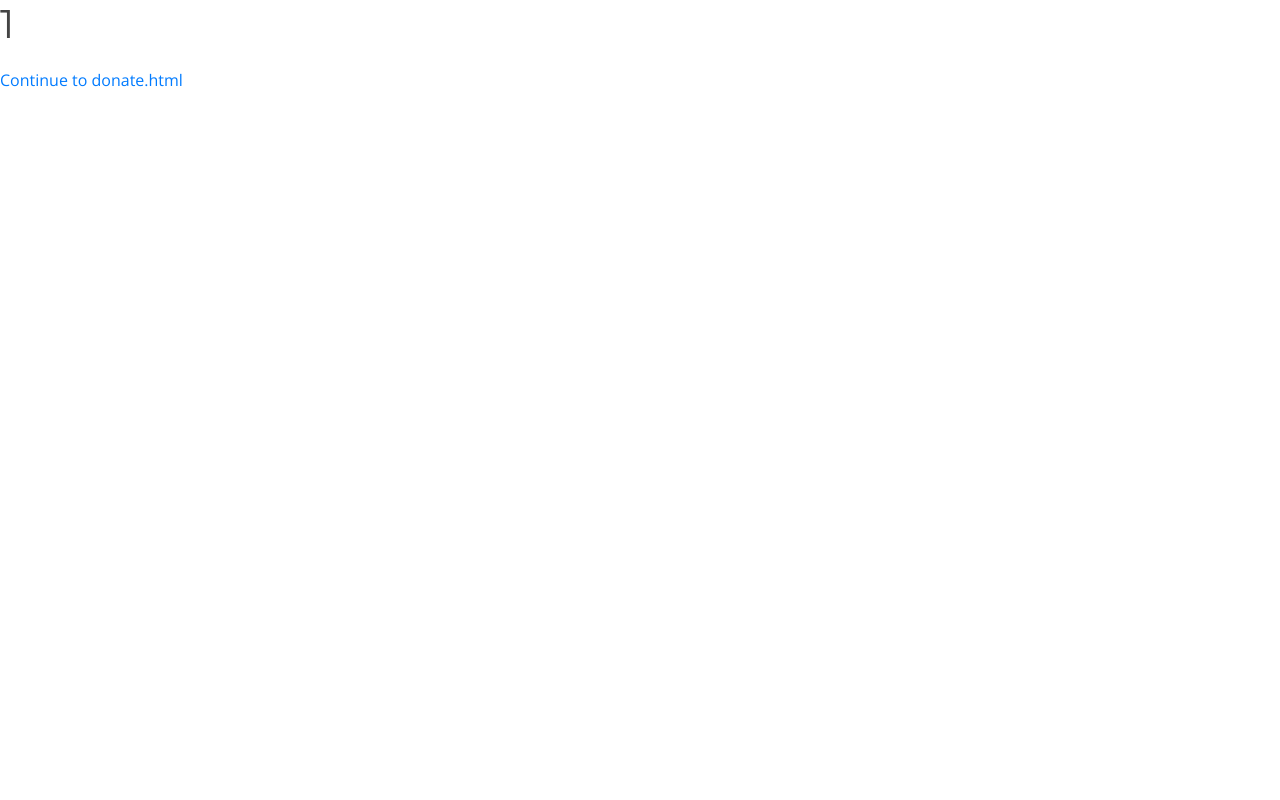
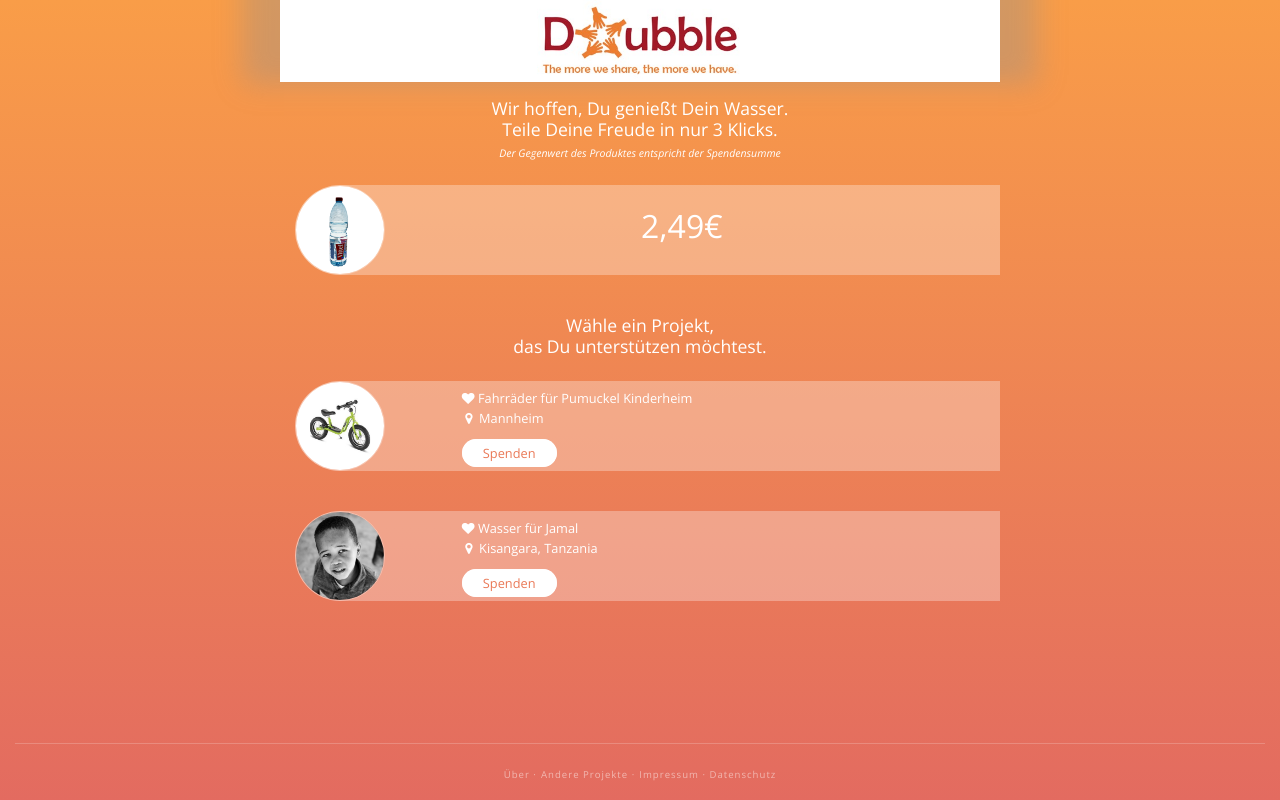
Before and after one commit to doubble-donation/doubble-donation.github.io, a plain HTML site: page 1/index.html in a window 1280 px wide. Drawn offline with nearby package versions, Linux system fonts and the light colour scheme; files that its build step writes are made by us from their sources; files whose address does not match are found by name.

Commit message:
donation page 1

```diff
--- a/1/index.html
+++ b/1/index.html
@@ -15,17 +15,17 @@
   <link href="https://fonts.googleapis.com/css?family=Open+Sans:300,300i,400,400i,700,700i|Montserrat:300,400,500,700" rel="stylesheet">
 
   <!-- Bootstrap CSS File -->
-  <link href="lib/bootstrap/css/bootstrap.min.css" rel="stylesheet">
+  <link href="/hi/lib/bootstrap/css/bootstrap.min.css" rel="stylesheet">
 
   <!-- Libraries CSS Files -->
-  <link href="lib/font-awesome/css/font-awesome.css" rel="stylesheet">
-  <link href="lib/animate/animate.min.css" rel="stylesheet">
-  <link href="lib/ionicons/css/ionicons.min.css" rel="stylesheet">
-  <link href="lib/owlcarousel/assets/owl.carousel.min.css" rel="stylesheet">
-  <link href="lib/lightbox/css/lightbox.min.css" rel="stylesheet">
+  <link href="/hi/lib/font-awesome/css/font-awesome.css" rel="stylesheet">
+  <link href="/hi/lib/animate/animate.min.css" rel="stylesheet">
+  <link href="/hi/lib/ionicons/css/ionicons.min.css" rel="stylesheet">
+  <link href="/hi/lib/owlcarousel/assets/owl.carousel.min.css" rel="stylesheet">
+  <link href="/hi/lib/lightbox/css/lightbox.min.css" rel="stylesheet">
 
   <!-- Main Stylesheet File -->
-  <link href="css/style.css" rel="stylesheet">
+  <link href="/css/style.css" rel="stylesheet">
 
   <!-- Global site tag (gtag.js) - Google Analytics -->
   <script async src="https://www.googletagmanager.com/gtag/js?id=UA-136781716-1"></script>
@@ -39,9 +39,6 @@
 </head>
 
 <body>
-  <h1>1</h1>
-  <a href="/2">Continue to donate.html</a>
-
   <!-- JavaScript Libraries -->
   <script src="lib/jquery/jquery.min.js"></script>
   <script src="lib/jquery/jquery-migrate.min.js"></script>
@@ -60,11 +57,119 @@
   <!-- Template Main Javascript File -->
   <script src="js/main.js"></script>
 
-  <!-- Tooltip -->
-  <script>
-    $(function () {
-      $('[data-toggle="tooltip"]').tooltip()
-    })
-  </script>
-</body>
+  <!-- Header Logo -->
+  <div id="header">
+    <div class="container-fluid margin-bot-sm">
+      <div class="row header-logo">
+        <div class="col-sm-12">
+          <img class="logo" src="/ressources/logo.jpg">
+        </div>
+      </div>
+    </div>
+  </div>
+
+  <!-- Content 1: Wasser genießen -->
+  <div class="container-fluid margin-bot-sm">
+    <div class="row main-content">
+      <div class="col-md-12">
+        <h3>
+          Wir hoffen, Du genießt Dein Wasser.<br>
+          Teile Deine Freude in nur 3 Klicks.<br>
+          <span class="p-subtext">Der Gegenwert des Produktes entspricht der Spendensumme</span>
+        </h3>
+      </div>
+    </div>
+  </div>
+
+
+
+  <!-- Content 1: Betrag -->
+  <div class="container-fluid margin-bot">
+    <div class="row bg-grey">
+      <div class="col-xs-">
+        <img src="/ressources/water.png" class="custom-img" alt="">
+      </div>
+      <div class="col-xs my-auto" style="margin-left: 20vw;">
+        <h2>
+          <span id="amount">2,49</span>€
+        </h2>
+      </div>
+      <!--<div class="col-xs-5 my-auto">
+          <a class="custom-btn"><i class="fa fa-minus"></i></a>
+          <a class="custom-btn"><i class="fa fa-plus"></i></a>
+      </div>-->
+    </div>
+  </div>
+
+
+  <!-- Content 2: Projekt wählen -->
+  <div class="container-fluid margin-bot-sm">
+    <div class="row">
+      <div class="col-md-12">
+        <h3>
+          Wähle ein Projekt, <br>das Du unterstützen möchtest.
+        </h3>
+      </div>
+    </div>
+  </div>
+  <div class="container">
+    <!-- Projekt 1 -->
+    <div class="row bg-grey margin-bot">
+      <div class="col-xs ">
+        <img src="/ressources/bike.png" class="custom-img float-left" alt="pic">
+      </div>
+      <div class="col-xs my-auto left-align" style="margin-left:6vw;">
+        <div class="card-description my-auto">
+            <p>
+                <i class="fa fa-heart"></i>&nbsp;Fahrräder für Pumuckel Kinderheim<br>
+              &nbsp;<i class="fa fa-map-marker"></i>&nbsp;&nbsp;Mannheim
+            </p>
+            <a href="/2/">Spenden</a>
+        </div>
+      </div>
+    </div>
+  </div>
+
+  <div class="container-fluid">
+    <!-- Projekt 2 -->
+    <div class="row bg-grey margin-bot">
+        <div class="col-xs ">
+          <img src="/ressources/child.png" class="custom-img float-left" alt="pic">
+        </div>
+        <div class="col-xs my-auto left-align" style="margin-left:6vw;">
+          <div class="card-description my-auto">
+              <p>
+                <i class="fa fa-heart"></i> Wasser für Jamal<br>
+                &nbsp;<i class="fa fa-map-marker"></i>&nbsp;&nbsp;Kisangara, Tanzania
+              </p>
+              <a href="/2/">Spenden</a>
+          </div>
+        </div>
+      </div>
+  </div>
+
+  <!-- Footer -->
+  <footer>
+    <div id="bot">
+      <div class="container-fluid"> <hr>
+        <!--<div class="row auto-margin margin-bot-sm">
+          <div class="col-xs auto-margin">
+            <a href="#" class="footer-button">Andere Projekte</a>
+          </div>
+          <div class="col-xs my-auto auto-margin">
+            <a href="#" class="footer-button">Über Doubble</a>
+          </div>
+        </div>-->
+
+        <div class="row auto-margin">
+          <div class="col-xs-12 auto-margin">
+            <a href="/hi" id="imprint">Über &middot;</a>
+            <a href="#" id="imprint">Andere Projekte &middot;</a>
+            <a href="/impressum.html" id="imprint">Impressum &middot; Datenschutz</a>
+          </div>
+        </div>
+      </div>
+    </div>
+  </footer>
+  </body>
 </html>
--- /dev/null
+++ b/css/style.css
@@ -0,0 +1,190 @@
+:root {
+    --elements-bg-color: rgba(255, 255, 255, .3);
+
+    --typo-main: #fff;
+    --typo-sub: #fff;
+    /*--typo-main: #505050;
+    --typo-sub: #3d3d3d;*/
+
+    --bg-start: #F99D48;
+    --bg-end: #E36B60;
+
+    --footer-text: rgba(255, 255, 255, .7);
+  }
+
+body {
+    font-family: "Open Sans", sans-serif;
+    max-width: 720px;
+    margin:auto;
+    color: var(--typo-main);
+
+    background-image: linear-gradient(var(--bg-start), var(--bg-end));
+    background-position: top center;
+    background-size: cover;
+    background-repeat: no-repeat;
+
+    height: 100vh;
+}
+
+/*
+* TYPOGRAPHY
+*/
+
+h2 {
+    font-size: 200%;
+    font-weight: 400;
+}
+
+h3 {
+    font-size: 110%;
+    font-weight: 400;
+}
+
+.p-subtext {
+    font-size: 60%;
+    color: var(--typo-sub);
+    font-style: italic;
+
+}
+
+.card-description {
+    font-size: 80%;
+    line-height: 1.5;
+}
+
+.card-description a {
+    line-height: 1.5;
+    color: #EA7957;
+    border: 1px solid var(--typo-main);
+    background-color: var(--typo-main);;
+    border-radius: 16px;
+    padding: 4px 20px;
+}
+
+/* HELPER CLASSES */
+.auto-margin {
+    margin: auto;
+}
+
+.margin-bot {
+    margin-bottom: 5vh;
+}
+
+.margin-top {
+    margin-top: 4vh;
+}
+
+.margin-bot-sm {
+    margin-bottom: 2vh;
+}
+
+.margin-top-sm {
+    margin-top: 2vh;
+}
+
+/*
+* CUSTOM CLASSES
+*/
+
+#header{
+    background-color: white;
+}
+
+.header-logo {
+    -webkit-box-shadow: 0px -35px 26px 37px rgba(143,143,143,0.36);
+    -moz-box-shadow: 0px -35px 26px 37px rgba(143,143,143,0.36);
+    box-shadow: 0px -35px 26px 37px rgba(143,143,143,0.36);
+}
+
+.row {
+    text-align: center;
+}
+
+.left-align {
+    text-align: left;
+}
+
+.main-content {
+    margin-top: 10px;
+}
+
+.img-fluid {
+    border-radius: 50%;
+    max-width: 80px;
+}
+
+.custom-img {
+    border-radius: 50%;
+    max-width: 90px;
+    border: 1px solid var(--elements-bg-color);
+}
+
+.bg-grey {
+    margin-left: 0vw;
+    background-color: var(--elements-bg-color);
+    border-bottom-left-radius: 45px;
+    border-top-left-radius: 45px;
+}
+
+.logo{
+    max-width: 30%;
+    height: auto;
+}
+
+.custom-btn {
+    /* unused! */
+    background: none;
+    padding: 0vw 4vw;
+    font-size: 10px;
+    color: #000;
+    border: 1px solid #000;
+    border-radius: 3px;
+}
+
+/* FOOTER */
+
+footer {
+    color: var(--footer-text);
+}
+
+#bot {
+    position: fixed;
+    bottom: 2vh;
+
+    /* And if you want the div to be full-width: */
+    left: 0;
+    right: 0;
+}
+
+footer a{
+    text-decoration: none;
+    font-size: 70%;
+    font-weight: 300;
+    color: var(--footer-text);
+}
+
+footer a:focus{
+    text-decoration: none;
+    font-size: 70%;
+    font-weight: 300;
+    color: var(--footer-text);
+}
+
+.footer-button {
+    padding: .8vh 7vw;
+    border: .4px solid var(--footer-text);
+    border-radius: 20px;
+
+}
+
+#imprint {
+    color: rgba(255, 255, 255, .5);
+    font-size: 60%;
+    letter-spacing: 1px;
+}
+
+hr {
+    border-color: rgba(255, 255, 255, .2);
+    height: .2px;
+
+}
```
Also changed, not shown: ressources/bike.png (added), ressources/child.png (added), ressources/logo.jpg (added), ressources/water.png (added).
